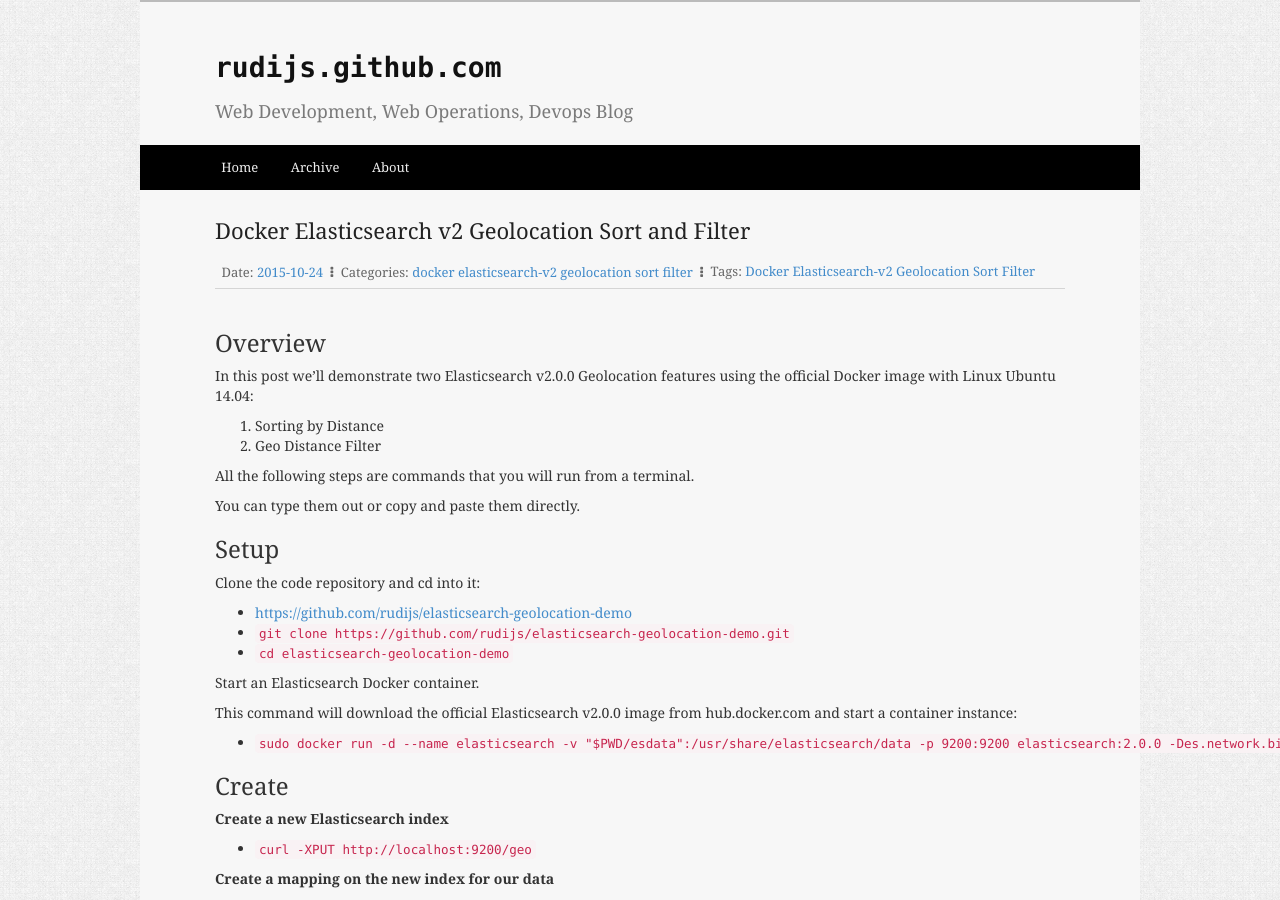
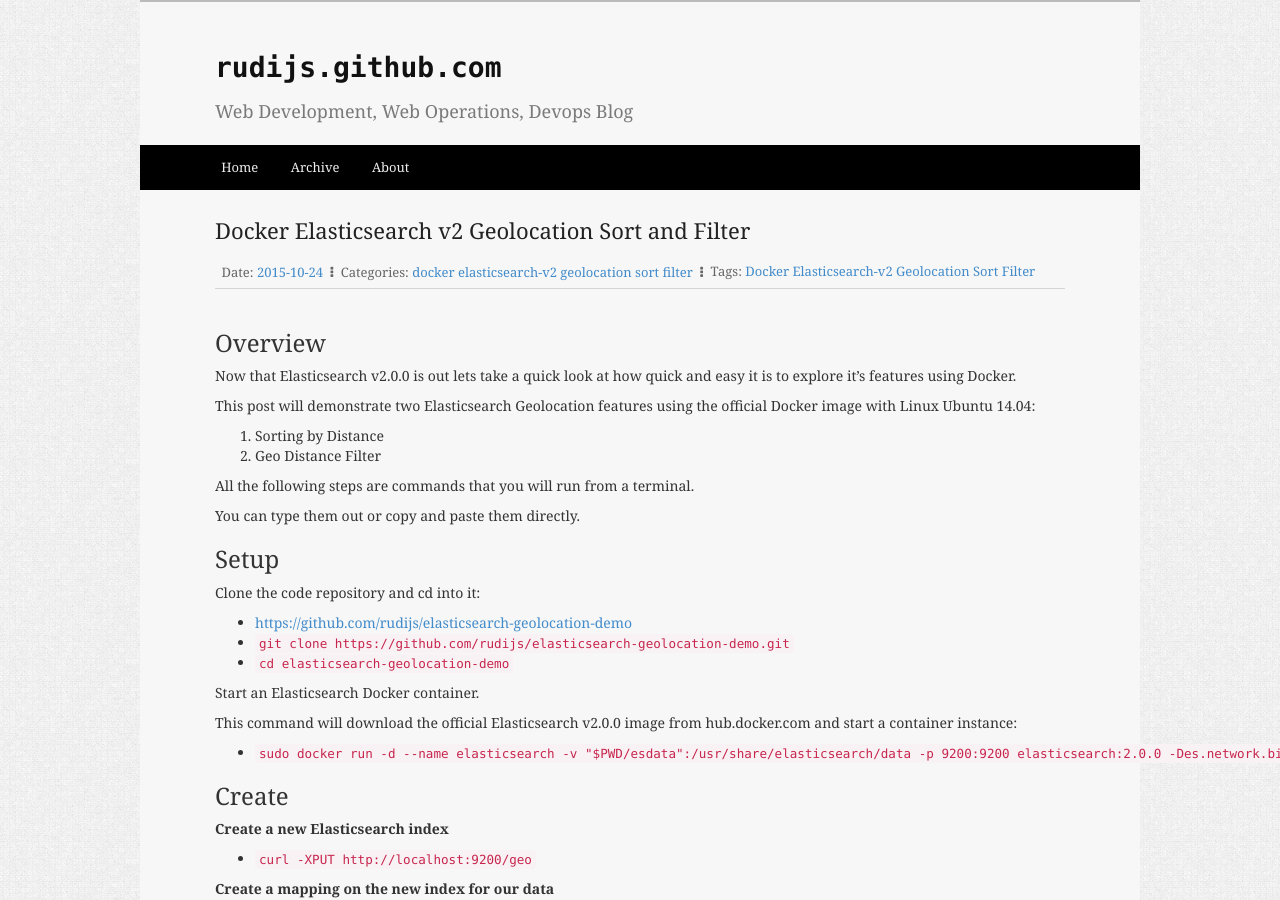
Before and after one commit to rudijs/rudijs.github.io, a Jekyll site: the page built from _posts/2015-10-24-docker-elasticsearch-v2-geolocation-sort-and-filter.markdown, in a window 1280 px wide and 900 px high. Built offline with Jekyll 4.4.1, drawn with Linux system fonts in a browser that asks for light colours; Markdown is read by kramdown in place of the engine named in the settings; comment, search, counter and statistics services are not loaded.

Commit message:
Update post overview

```diff
--- a/_posts/2015-10-24-docker-elasticsearch-v2-geolocation-sort-and-filter.markdown
+++ b/_posts/2015-10-24-docker-elasticsearch-v2-geolocation-sort-and-filter.markdown
@@ -8,7 +8,14 @@
 
 ## Overview
 
-In this post we'll demonstrate two Elasticsearch v2.0.0 Geolocation features using the official Docker image with Linux Ubuntu 14.04:
+Now that Elasticsearch v2.0.0 is out
+lets take a quick look at how
+quick and easy it is
+to explore it's features using Docker.
+
+This post will demonstrate
+two Elasticsearch Geolocation features
+using the official Docker image with Linux Ubuntu 14.04:
 
 1. Sorting by Distance
 2. Geo Distance Filter
```
